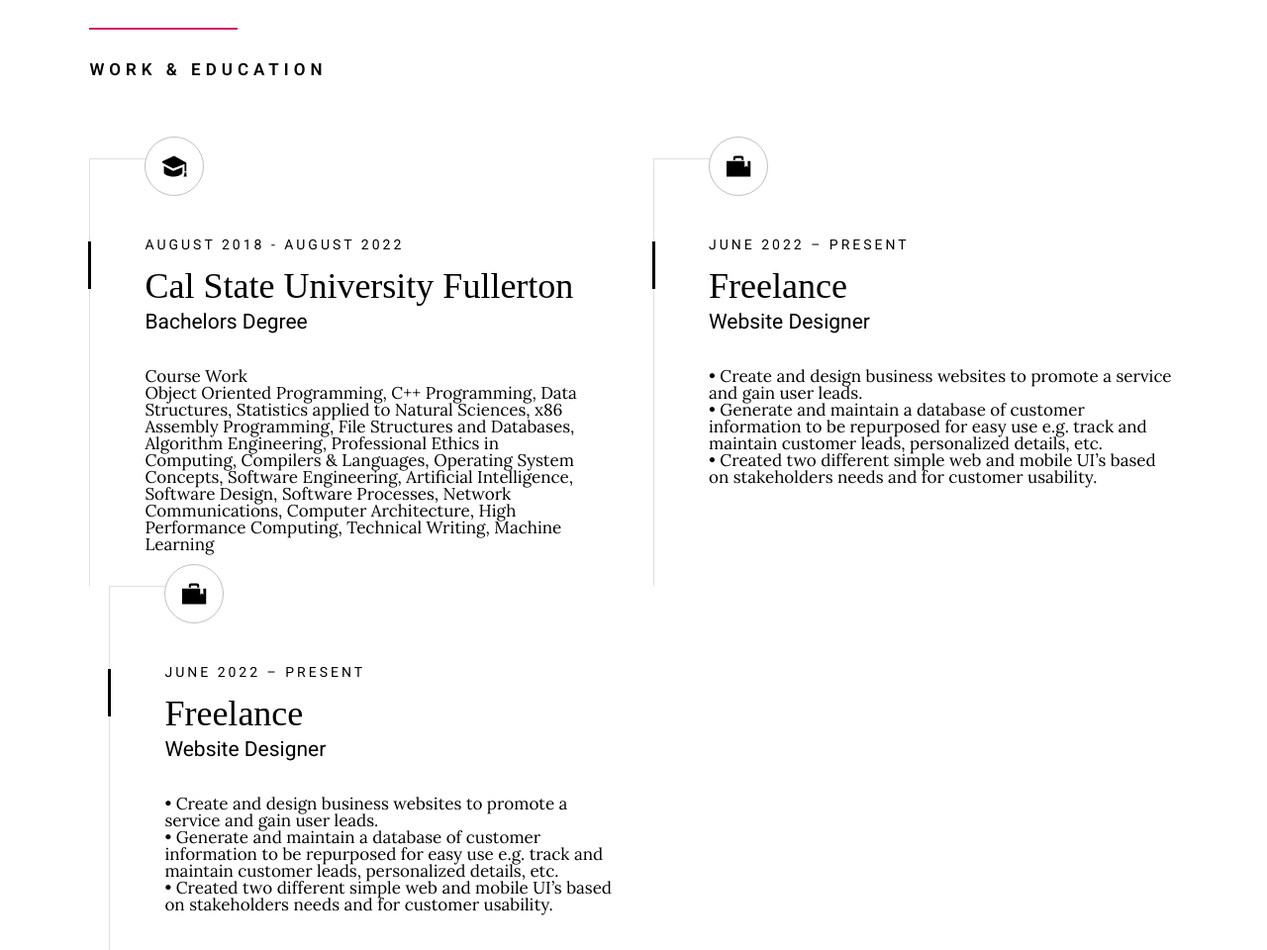
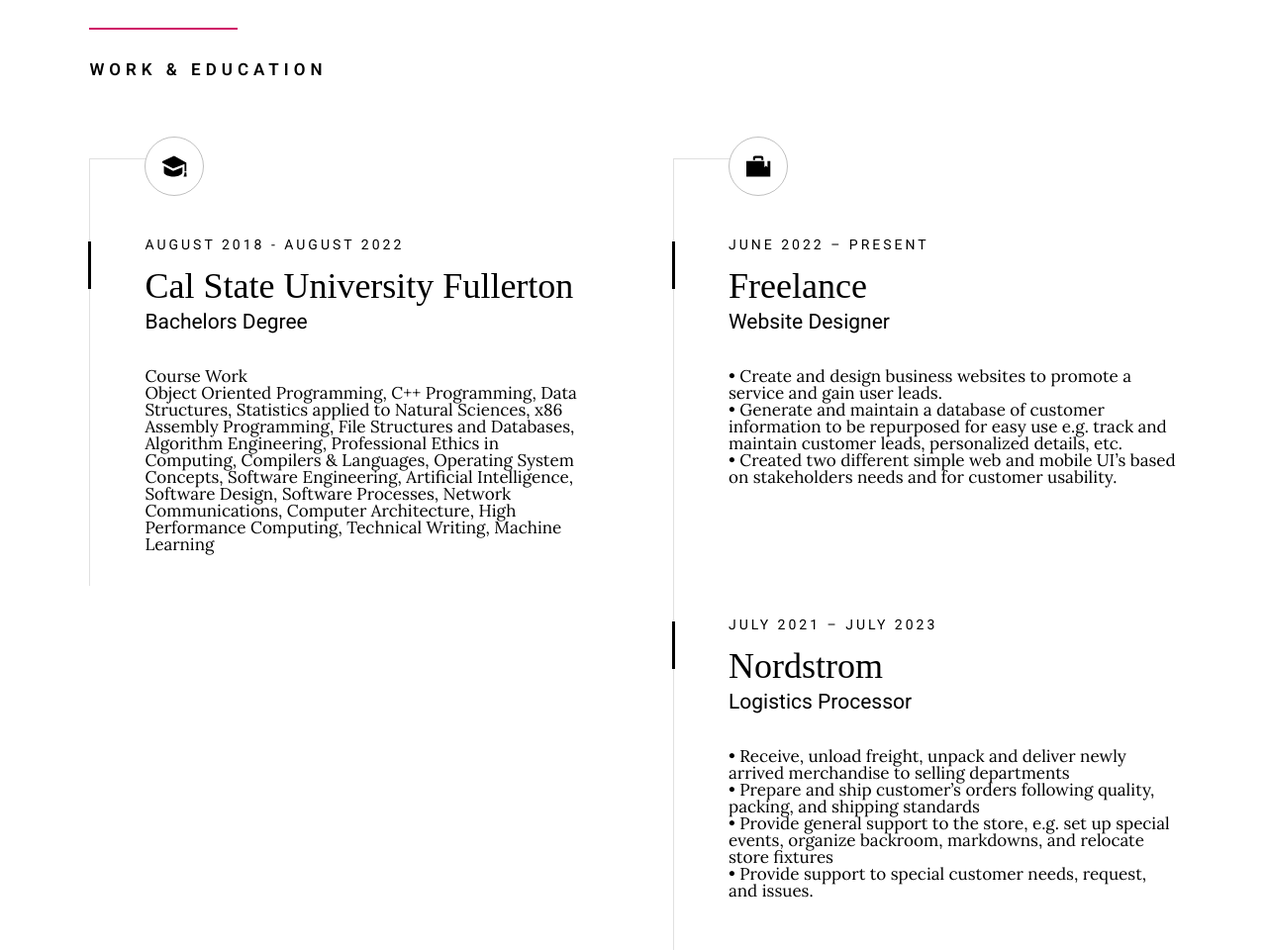
Before and after one commit to carsoncarpenter7/carsoncarpenter7.github.io, a website built with Vite: page index.html in a window 1280 px wide. Shown: the part 1500-2460 px from the top of the page at 99% size. Built offline with nearby package versions, Linux system fonts and the light colour scheme; files whose address does not match are found by name; a web font is replaced by a local one.

Commit message:
Updated index.html

```diff
--- a/index.html
+++ b/index.html
@@ -187,30 +187,6 @@
                             </div>
                         </div> -->
 
-                    </div>
-                </div>
-
-                <div class="column large-half tab-full" data-aos="fade-up">
-                    <div class="timeline">
-
-                        <div class="timeline__icon-wrap">
-                            <span class="timeline__icon timeline__icon--work"></span>
-                        </div>
-
-                        <div class="timeline__block">
-                            <div class="timeline__bullet"></div>
-                            <div class="timeline__header">
-                                <p class="timeline__timeframe">June 2022 – Present</p>
-                                <h3 class="item-title">Freelance</h3>
-                                <h5>Website Designer</h5>
-                            </div>
-                            <div class="timeline__desc">
-                                <p> • Create and design business websites to promote a service and gain user leads.</p>
-                                <p> • Generate and maintain a database of customer information to be repurposed for easy use e.g. track and maintain
-                                        customer leads, personalized details, etc.</p>
-                                <p> • Created two different simple web and mobile UI’s based on stakeholders needs and for customer usability.</p>
-                            </div>
-                        </div>
                     </div>
                 </div>
 
```
